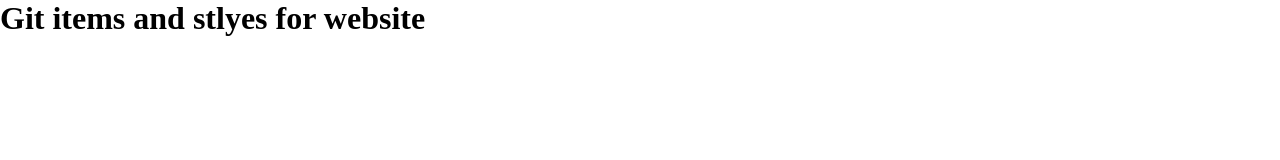
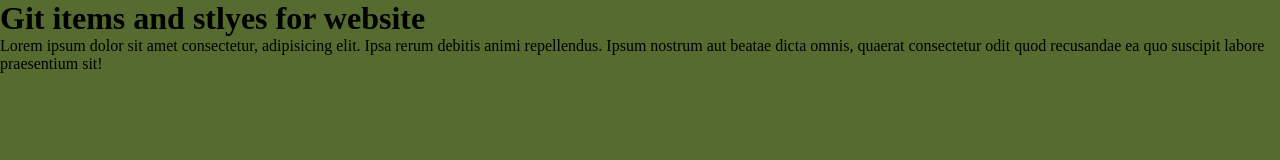
Before and after one commit to pilarmotolini/camada22940, a plain HTML site: page index.html in a window 1280 px wide. Drawn offline with Linux system fonts and the light colour scheme.

Commit message:
mi segundo commit

```diff
--- a/estilos.css
+++ b/estilos.css
@@ -3,3 +3,6 @@
     padding: 0;
     box-sizing: border-box;
 }
+body {
+    background-color: darkolivegreen;
+}
--- a/index.html
+++ b/index.html
@@ -9,5 +9,6 @@
 </head>
 <body>
     <h1>Git items and stlyes for website</h1>
+    <p>Lorem ipsum dolor sit amet consectetur, adipisicing elit. Ipsa rerum debitis animi repellendus. Ipsum nostrum aut beatae dicta omnis, quaerat consectetur odit quod recusandae ea quo suscipit labore praesentium sit!</p>
 </body>
 </html>
```
